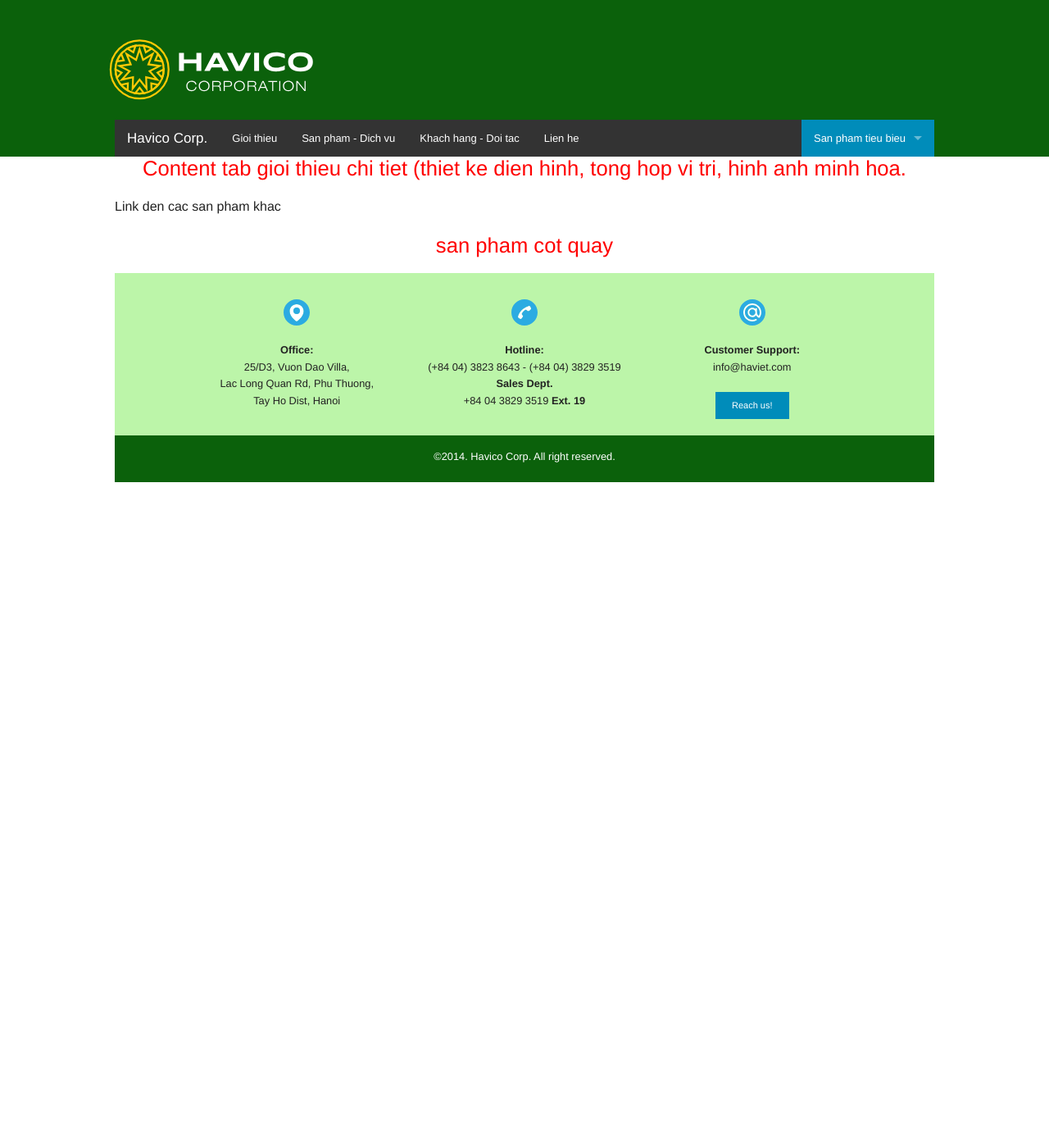
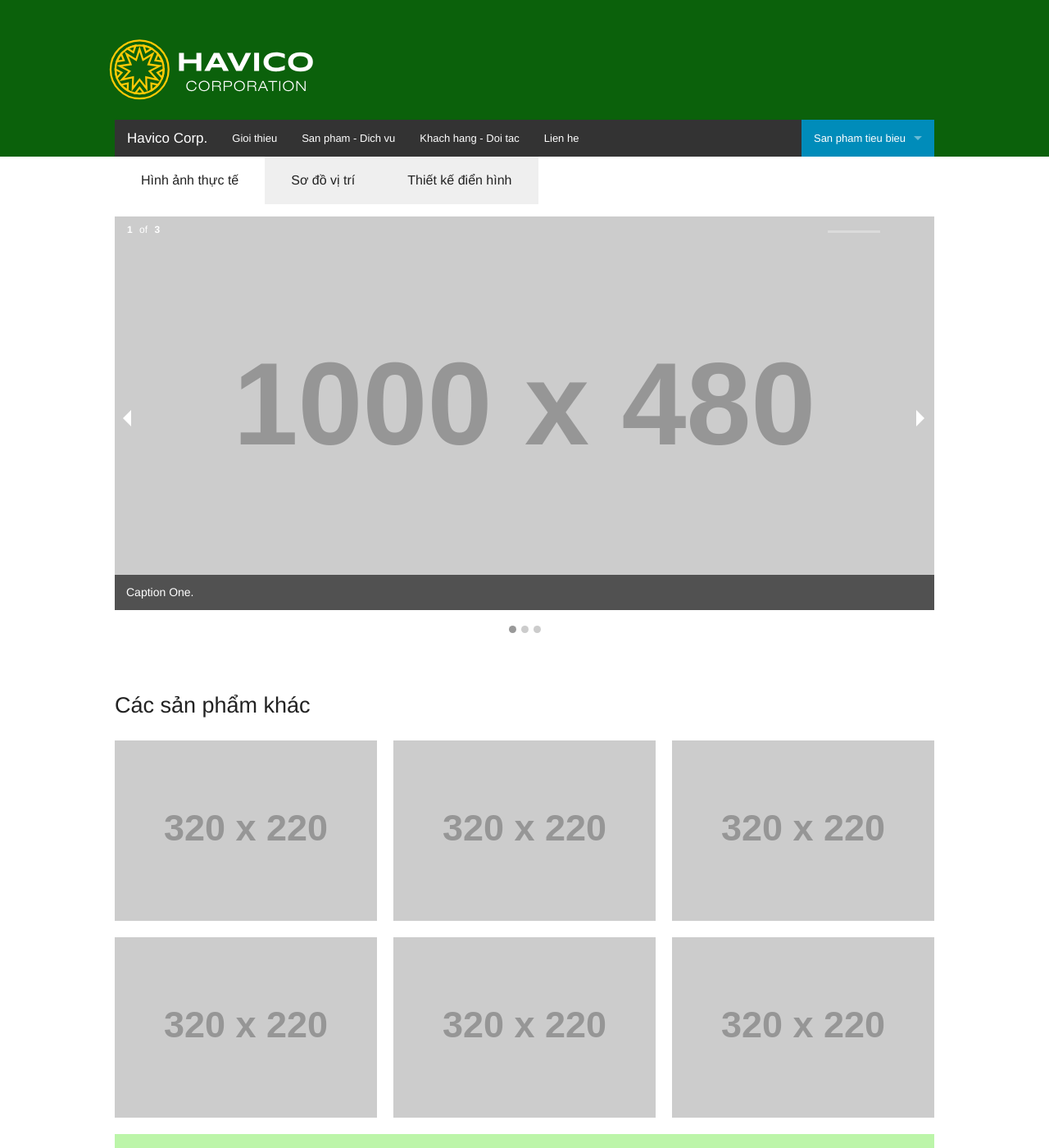
Before and after one commit to haviet/static-on-foundation, a Jekyll site: the page built from sp-cotquay.html, in a window 1280 px wide and 1400 px high. Shown: the whole window at 82% size. Built offline with Jekyll 4.4.1, drawn with Linux system fonts in a browser that asks for light colours.

Commit message:
Update sp-cotquay.html

```diff
--- a/sp-cotquay.html
+++ b/sp-cotquay.html
@@ -1,16 +1,19 @@
 ---
 layout: default
 ---
-
-<div class="row collapse">
-  <p class="introtext bigtext">Content tab gioi thieu chi tiet (thiet ke dien hinh, tong hop vi tri, hinh anh  minh hoa.</p>
+<!-- chỉ hiển thị trên màn hình cỡ trung bình trở lên -->
+<div class="row collapse show-for-medium-up">
+  {% include tab-billboard-content.html %}
 </div>
 
-<div class="row collapse">
-  <p>Link den cac san pham khac</p>
+<!-- chỉ hiển thị trên màn hình nhỏ -->
+<div class="show-for-small-only">
+  {% include billboard-content/tab3.html %}
+  {% include billboard-content/tab1.html %}
 </div>
 
 
 <div class="row collapse">
-  <p class="introtext bigtext">san pham cot quay</p>
+  <h3>Các sản phẩm khác</h3>
+  {% include sp-block-list.html %}
 </div>
```
